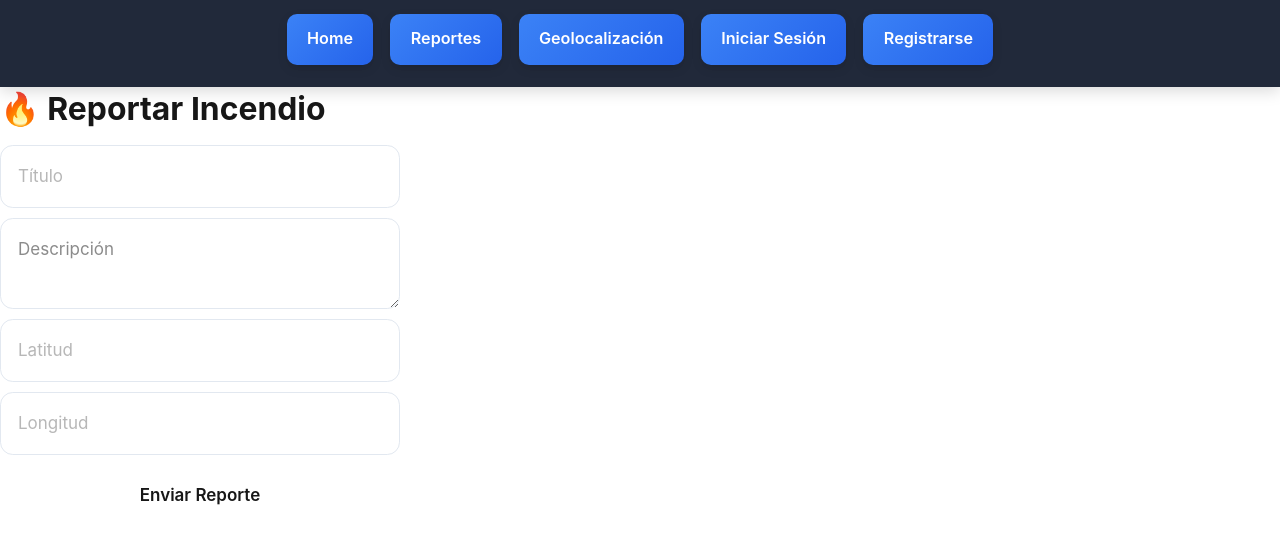
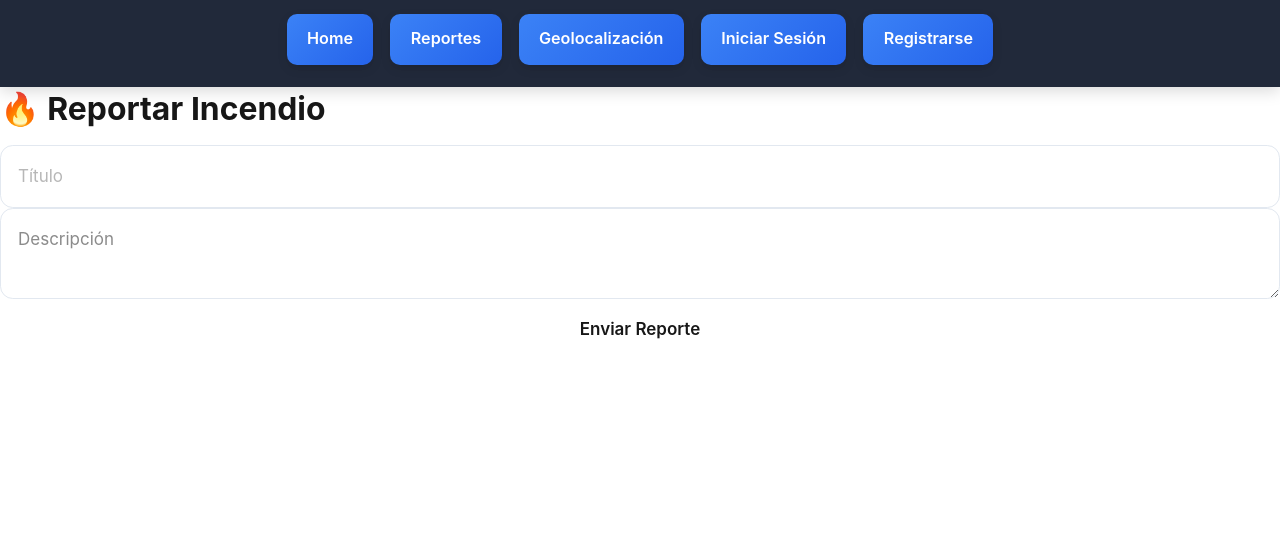
Before and after one commit to javithox/caso_muni, a Next.js app in the folder my-msvc-valle-del-sol/: page /reportes in a window 1280 px wide. Shown: the top 544 px of the page. Built offline with nearby package versions, Linux system fonts and the light colour scheme.

Commit message:
commit(servicios mejorados)

```diff
--- a/my-msvc-valle-del-sol/app/components/OpenStreetMapComponent.tsx
+++ b/my-msvc-valle-del-sol/app/components/OpenStreetMapComponent.tsx
@@ -7,39 +7,90 @@ import L from "leaflet";
 import "leaflet/dist/leaflet.css";
 
 export default function OpenStreetMapComponent() {
-
-  const mapRef = useRef<HTMLDivElement | null>(null);
+  const mapRef = useRef<HTMLDivElement | null>(
+    null
+  );
 
   useEffect(() => {
-
     if (!mapRef.current) return;
 
-    // Evita doble inicialización
+    // EVITA ERROR DOBLE MAPA
     if ((mapRef.current as any)._leaflet_id) {
-      (mapRef.current as any)._leaflet_id = null;
+      (mapRef.current as any)._leaflet_id =
+        null;
     }
 
+    // CREAR MAPA
     const map = L.map(mapRef.current).setView(
       [-33.4489, -70.6693],
       13
     );
 
+    // TILE LAYER
     L.tileLayer(
       "https://{s}.tile.openstreetmap.org/{z}/{x}/{y}.png",
       {
-        attribution: "&copy; OpenStreetMap contributors",
+        attribution:
+          "&copy; OpenStreetMap contributors",
       }
     ).addTo(map);
 
-    L.marker([-33.4489, -70.6693])
-      .addTo(map)
-      .bindPopup("Santiago de Chile");
+    // VARIABLE DEL MARCADOR
+    let marker: L.Marker | null = null;
 
+    // EVENTO CLICK EN MAPA
+    map.on("click", (e: any) => {
+      const lat = e.latlng.lat;
+      const lng = e.latlng.lng;
+
+      // ELIMINA MARCADOR ANTERIOR
+      if (marker) {
+        map.removeLayer(marker);
+      }
+
+      // CREA NUEVO MARCADOR
+      marker = L.marker([lat, lng]).addTo(
+        map
+      );
+
+      // POPUP
+      marker
+        .bindPopup(
+          `
+          <b>🔥 Incendio Reportado</b>
+          <br/>
+          Latitud: ${lat.toFixed(6)}
+          <br/>
+          Longitud: ${lng.toFixed(6)}
+        `
+        )
+        .openPopup();
+
+      // GUARDAR EN LOCALSTORAGE
+      localStorage.setItem(
+        "ubicacionIncendio",
+        JSON.stringify({
+          lat,
+          lng,
+        })
+      );
+
+      console.log(
+        "Ubicación guardada:",
+        lat,
+        lng
+      );
+
+    });
+
+    // LIMPIEZA
     return () => {
       map.remove();
     };
 
   }, []);
+    // REDIRIGIR AL FORMULARIO
+
 
   return (
     <div
--- a/my-msvc-valle-del-sol/app/reportes/page.tsx
+++ b/my-msvc-valle-del-sol/app/reportes/page.tsx
@@ -5,8 +5,24 @@ import Link from "next/link";
 import { useEffect } from "react";
 
 export default function Reportes() {
+  const [ubicacion, setUbicacion] =
+  useState<any>(null);
+
   const [titulo, setTitulo] = useState("");
   const [descripcion, setDescripcion] = useState("");
+
+  useEffect(() => {
+  const ubicacionGuardada =
+    localStorage.getItem(
+      "ubicacionIncendio"
+    );
+
+  if (ubicacionGuardada) {
+    setUbicacion(
+      JSON.parse(ubicacionGuardada)
+    );
+  }
+}, []);
 
   const [latitud, setLatitud] =
     useState("");
@@ -18,12 +34,9 @@ export default function Reportes() {
     const reporte = {
       titulo,
       descripcion,
+      ubicacion,
+    };
 
-      ubicacion: {
-        lat: parseFloat(latitud),
-        lng: parseFloat(longitud),
-      },
-    };
 
     console.log(reporte);
 
@@ -31,21 +44,19 @@ export default function Reportes() {
       "reporteIncendio",
       JSON.stringify(reporte)
     );
+     localStorage.removeItem(
+    "ubicacionIncendio"
+    );
+      // LIMPIAR FORMULARIO
+      setTitulo("");
+      setDescripcion("");
+      setUbicacion(null);
+
 
     alert("Reporte enviado");
-  };
-  useEffect(() => {
-    const ubicacionGuardada =
-      localStorage.getItem(
-        "ubicacionIncendio"
-      );
+    window.location.href ="/geolocalizacion";
 
-  if (ubicacionGuardada) {
-    setUbicacion(
-      JSON.parse(ubicacionGuardada)
-    );
-  }
-}, []);
+    };
 
   return (
     <main>
@@ -104,7 +115,7 @@ export default function Reportes() {
           gap: "10px",
           maxWidth: "400px",
         }}
-      >
+      />
         <input
           type="text"
           placeholder="Título"
@@ -117,39 +128,37 @@ export default function Reportes() {
         <textarea
           placeholder="Descripción"
           value={descripcion}
-          onChange={(e) =>
-            setDescripcion(e.target.value)
-          }
+          onChange={(e) => setDescripcion(e.target.value)}
         />
 
-        <input
-          type="number"
-          step="any"
-          placeholder="Latitud"
-          value={latitud}
-          onChange={(e) =>
-            setLatitud(e.target.value)
-          }
-        />
+        {ubicacion && (
+          <div
+            style={{
+              marginTop: "15px",
+              padding: "10px",
+              border: "1px solid gray",
+              borderRadius: "8px",
+            }}
+          >
+            <h3>
+              📍 Ubicación seleccionada
+            </h3>
 
-        <input
-          type="number"
-          step="any"
-          placeholder="Longitud"
-          value={longitud}
-          onChange={(e) =>
-            setLongitud(e.target.value)
-          }
-        />
+            <p>
+              <strong>Latitud:</strong>{" "}
+              {ubicacion.lat}
+            </p>
+
+            <p>
+              <strong>Longitud:</strong>{" "}
+              {ubicacion.lng}
+            </p>
+          </div>
+        )}
 
         <button onClick={enviarReporte}>
           Enviar Reporte
         </button>
-      </div>
     </main>
   );
 }
-
-function setUbicacion(arg0: any) {
-  throw new Error("Function not implemented.");
-}
```
